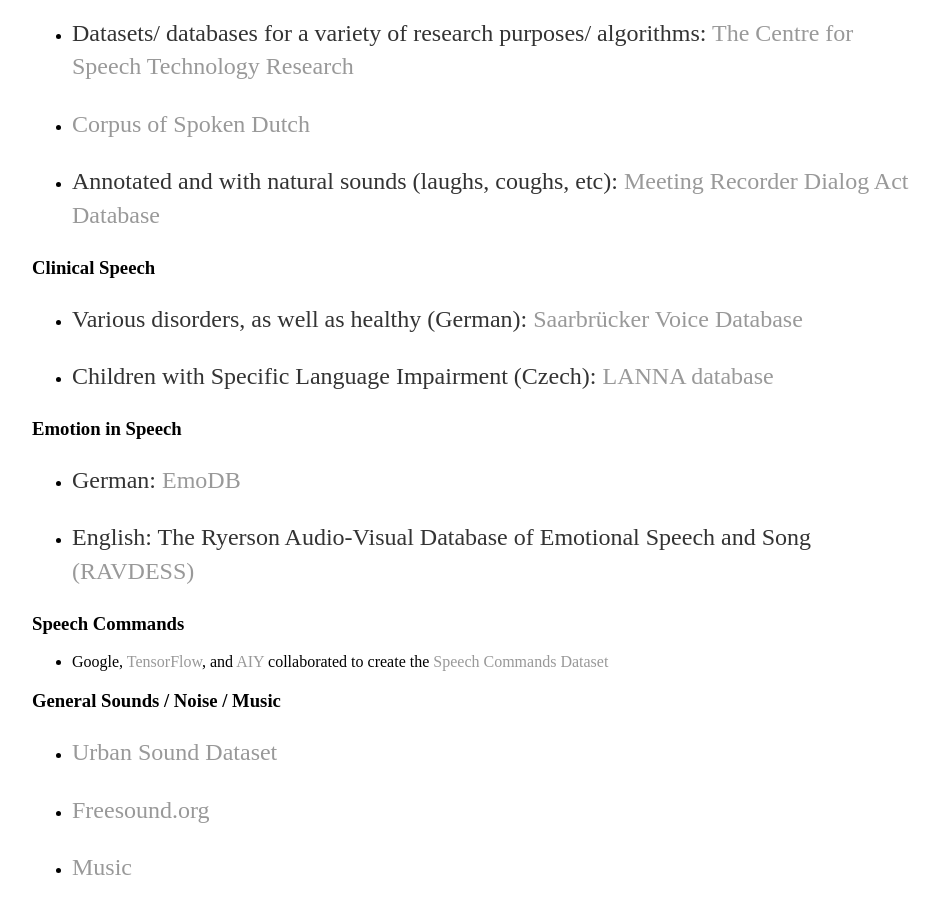
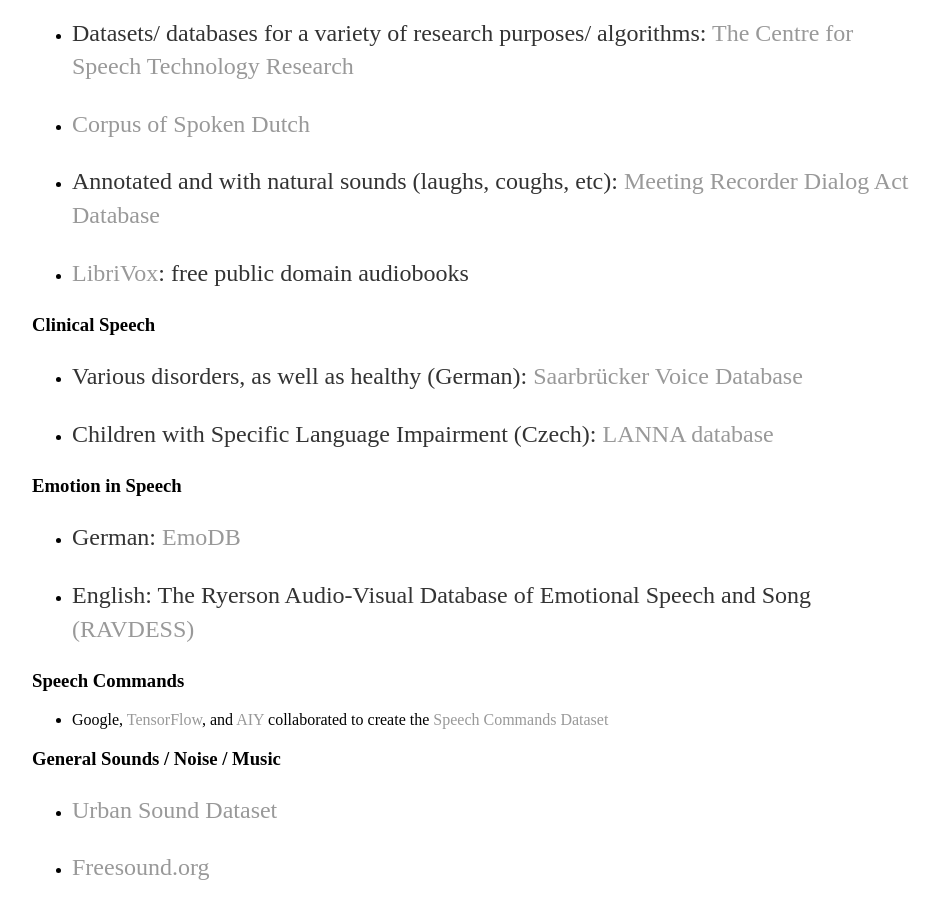
Before and after one commit to a-n-rose/a-n-rose.github.io, a Jekyll site: the page built from _posts/2019-01-06-resources-publicly-available-speech-databases.md, in a window 1280 px wide and 900 px high, scrolled down 858 px. Shown: the whole window, without its empty margins (160-1097 px from the left). Built offline with Jekyll 4.4.1, drawn with Linux system fonts in a browser that asks for light colours.

Commit message:
added LibriVox

```diff
--- a/_posts/2019-01-06-resources-publicly-available-speech-databases.md
+++ b/_posts/2019-01-06-resources-publicly-available-speech-databases.md
@@ -25,6 +25,8 @@
 * <a href="https://ivdnt.org/downloads/taalmaterialen/tstc-corpus-gesproken-nederlands">Corpus of Spoken Dutch</a>
 
 * Annotated and with natural sounds (laughs, coughs, etc): <a href="http://www1.icsi.berkeley.edu/~ees/dadb/">Meeting Recorder Dialog Act Database</a>
+
+* <a href="https://librivox.org/">LibriVox</a>: free public domain audiobooks
 
 ### Clinical Speech
 
```
